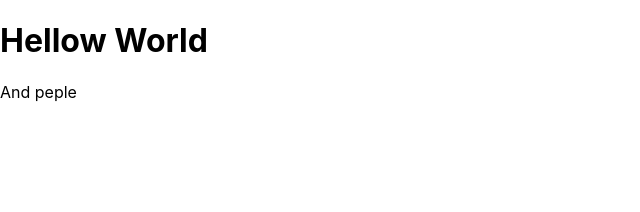
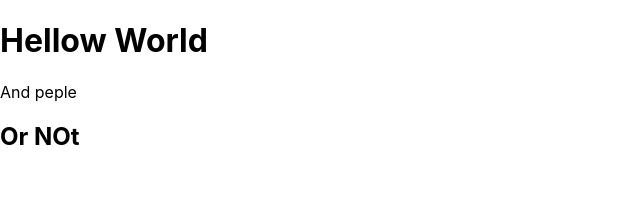
Before and after one commit to MakhunArtom/testTask-usersCard, a React (Create React App) app: page / in a window 1280 px wide. Shown: the top 212 px of the page, without its empty margins (0-640 px from the left). Built offline with nearby package versions, Linux system fonts and the light colour scheme.

Commit message:
test git-pages

```diff
--- a/src/App.jsx
+++ b/src/App.jsx
@@ -3,6 +3,7 @@ export const App = () => {
     <>
       <h1>Hellow World</h1>
       <p>And peple</p>
+      <h2>Or NOt</h2>
     </>
   );
 };
```
